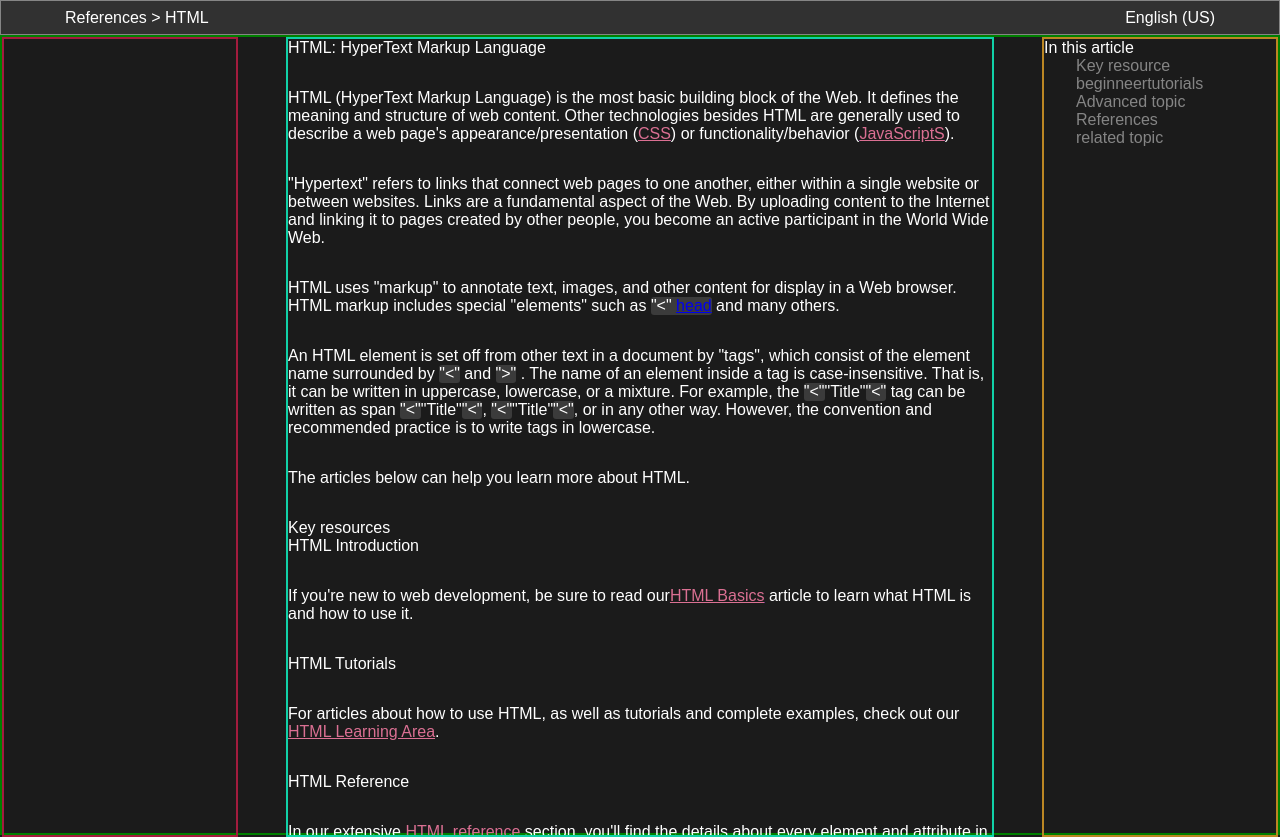
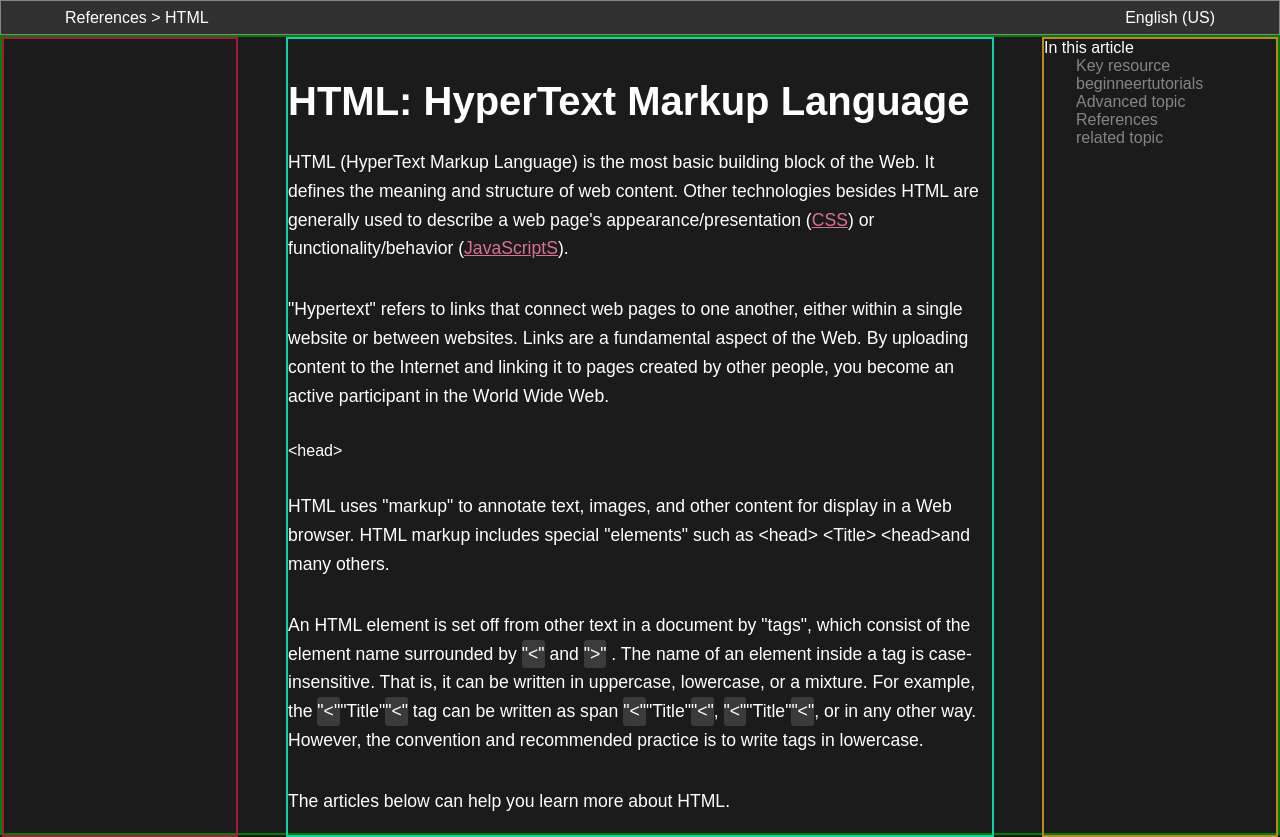
Before and after one commit to SangeetaRathore/MDN_Clone, a plain HTML site: page htmlindex.html in a window 1280 px wide. Drawn offline with Linux system fonts and the light colour scheme.

Commit message:
incomplete

```diff
--- a/htmlindex.html
+++ b/htmlindex.html
@@ -21,13 +21,27 @@
 
                   <!-- section between -->
                   <section class="between sbar">
-                           <p class="head">HTML: HyperText Markup Language</p>
+                           <p class="head" style="font-size: 2.5rem;
+                           font-weight: 800; margin-top: 3rem;">HTML: HyperText Markup Language</p>
 
                            <p class="para">HTML (HyperText Markup Language) is the most basic building block of the Web. It defines the meaning and structure of web content. Other technologies besides HTML are generally used to describe a web page's appearance/presentation (<a href="https://developer.mozilla.org/en-US/docs/Web/CSS"><span class="pink">CSS</span></a>) or functionality/behavior (<a href="https://developer.mozilla.org/en-US/docs/Web/JavaScript"><span class="pink">JavaScriptS</span></a>).</p>
 
                            <p class="para">"Hypertext" refers to links that connect web pages to one another, either within a single website or between websites. Links are a fundamental aspect of the Web. By uploading content to the Internet and linking it to pages created by other people, you become an active participant in the World Wide Web.</p>
 
-                           <p class="para">HTML uses "markup" to annotate text, images, and other content for display in a Web browser. HTML markup includes special "elements" such as <span class="grey">"&lt;" <a href="https://developer.mozilla.org/en-US/docs/Web/HTML/Element/head" &gt;>head</a></span>  and many others.</p>
+
+
+                           &lt;head&gt;
+
+<!-- nxjsdjsn -->
+                           <p class="para">HTML uses "markup" to annotate text, images, and other content for display in a Web browser. HTML markup includes special "elements" such as &lt;head&gt; &lt;Title&gt; &lt;head&gt;and many others.</p>
+
+
+
+
+
+
+
+
 
                            <p class="para">An HTML element is set off from other text in a document by "tags", which consist of the element name surrounded by <span class="grey">"&lt;"</span> and <span class="grey">"&gt;"</span> . The name of an element inside a tag is case-insensitive. That is, it can be written in uppercase, lowercase, or a mixture. For example, the <span class="grey">"&lt;"</span>"Title"<span class="grey">"&lt;"</span> tag can be written as span <span class="grey">"&lt;"</span>"Title"<span class="grey">"&lt;"</span>, <span class="grey">"&lt;"</span>"Title"<span class="grey">"&lt;"</span>, or in any other way. However, the convention and recommended practice is to write tags in lowercase.</p>
 
--- a/htmlstyle.css
+++ b/htmlstyle.css
@@ -89,3 +89,12 @@ main{
          display: inline-block;
          border-radius: 3px;
 }
+
+.head{
+         font-size: 2.5rem;
+         font-weight: 800;
+}
+.between>p{
+         line-height: 1.8rem;
+         font-size: 1.1rem;
+}
```
